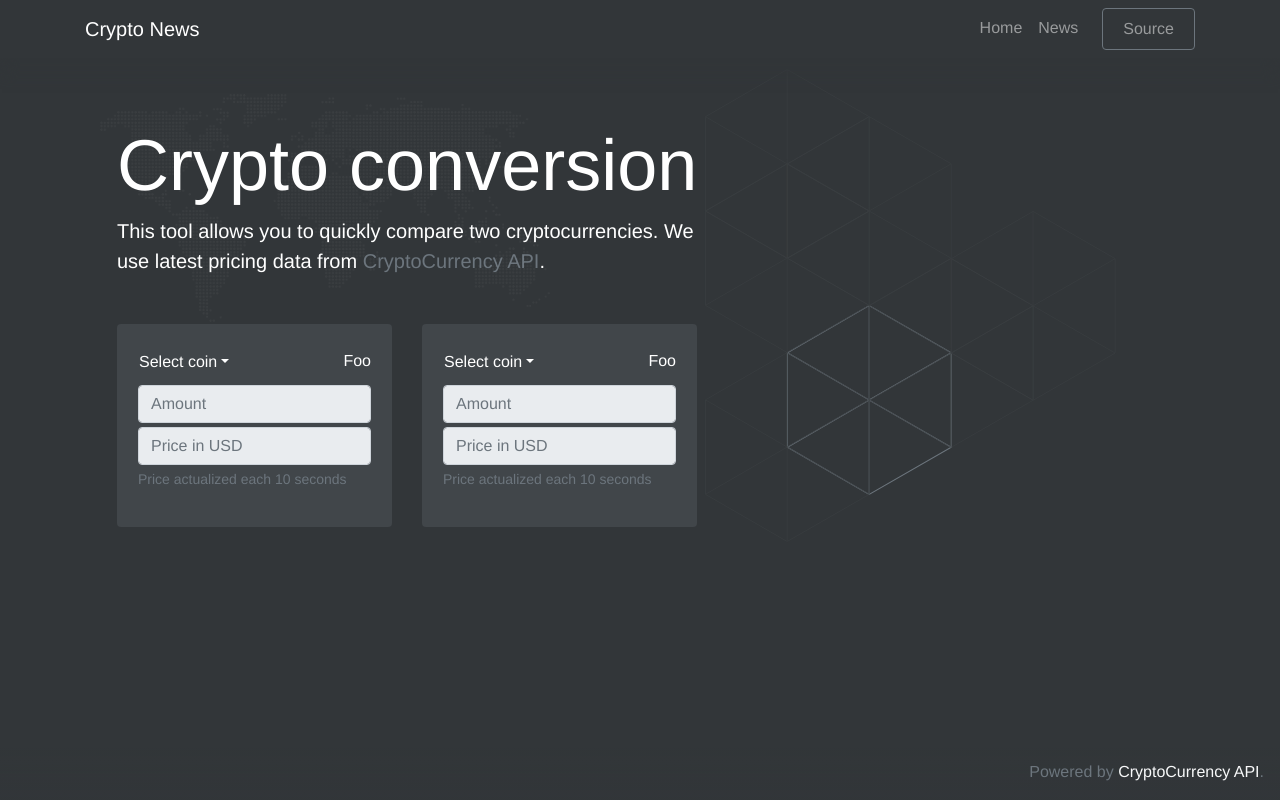
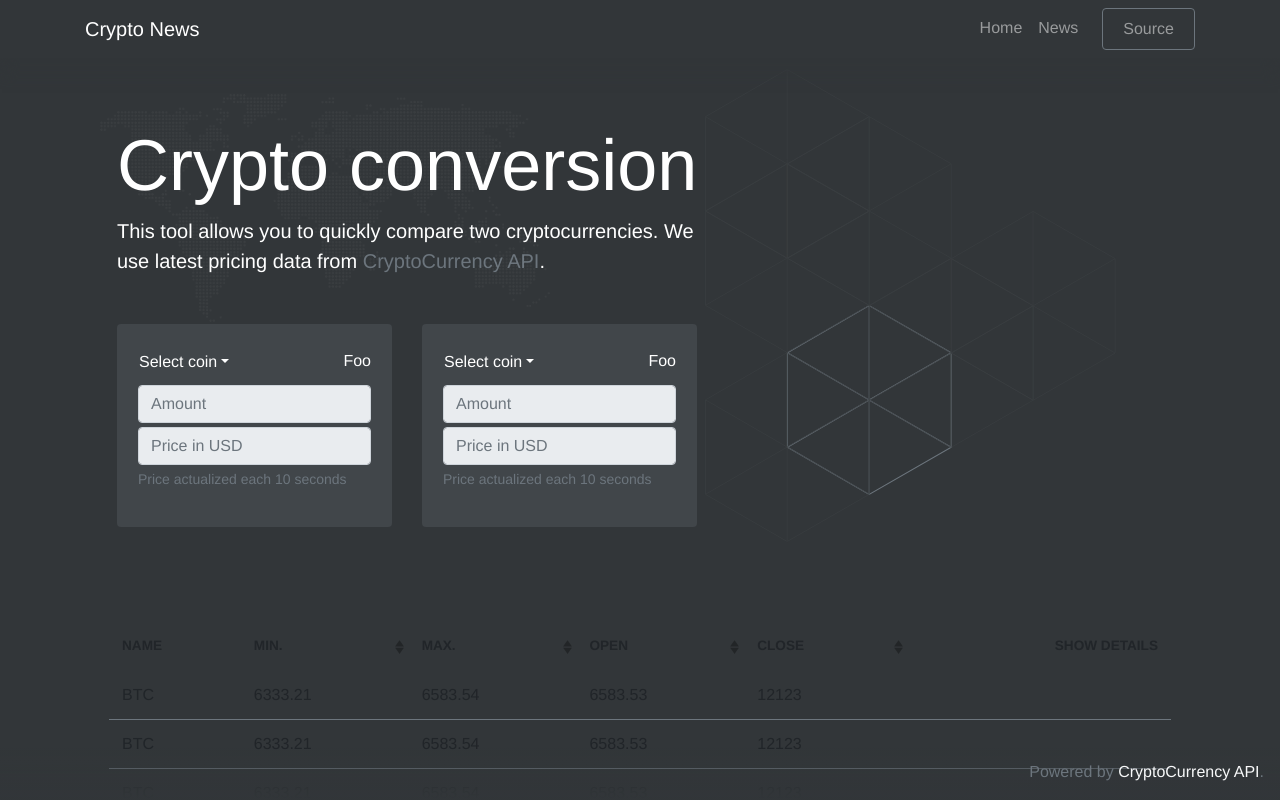
Before and after one commit to Bartozzz/crypto-news, a Vue app: page /#/ in a window 1280 px wide. Built offline with nearby package versions, Linux system fonts and the light colour scheme.

Commit message:
Implement basic trends mockup

```diff
--- /dev/null
+++ b/src/components/Trends/Trends.vue
@@ -0,0 +1,102 @@
+<template>
+  <b-table
+    outlined
+    responsive
+    caption="Data provided in real-time from CryptoCurrency API."
+    class="trend"
+    thead-class="trend-thead"
+    thead-tr-class="trend-thead-tr"
+    tbody-class="trend-tbody"
+    tbody-tr-class="trend-tbody-tr"
+    tfoot-class="trend-tfoot"
+    tfoot-tr-class="trend-tfoot-tr"
+    :items="items"
+    :fields="fields"
+  >
+    <template slot="show_details" slot-scope="row">
+      <b-button size="sm" @click.stop="row.toggleDetails" class="mr-2">
+       {{ row.detailsShowing ? 'Hide' : 'Show'}} details
+      </b-button>
+    </template>
+
+    <template slot="row-details" slot-scope="row">
+      <b-card bg-variant="card">
+        Tutaj wykres…
+      </b-card>
+    </template>
+  </b-table>
+</template>
+
+<script>
+export default {
+  name: "Trends",
+
+  data() {
+    return {
+      fields: [
+        {
+          key: 'fsym',
+          label: 'Name',
+          sortable: false
+        },
+        {
+          key: 'low',
+          label: 'Min.',
+          sortable: true
+        },
+        {
+          key: 'high',
+          label: 'Max.',
+          sortable: true
+        },
+        {
+          key: 'open',
+          label: 'Open',
+          sortable: true,
+        },
+        {
+          key: 'close',
+          label: 'Close',
+          sortable: true,
+        },
+        {
+          key: "show_details"
+        }
+      ],
+      items: [
+        { fsym: "BTC", low: 6333.21, high: 6583.54, close: 12123, open: 6583.53 },
+        { fsym: "BTC", low: 6333.21, high: 6583.54, close: 12123, open: 6583.53 },
+        { fsym: "BTC", low: 6333.21, high: 6583.54, close: 12123, open: 6583.53 }
+      ]
+    }
+  }
+}
+</script>
+
+<style>
+.trend .border,
+.trend-thead-tr th {
+  border-color: transparent !important;
+}
+
+.trend-tbody-tr td {
+  border-color: #6c757d !important;
+}
+
+.trend-thead-tr th:last-child,
+.trend-tbody-tr td:last-child {
+  text-align: right;
+}
+
+.trend-tbody,
+.trend-thead {
+}
+
+.trend-thead-tr {
+  font-size: 0.85em;
+  text-transform: uppercase;
+}
+
+.trend-tbody-tr {
+}
+</style>
--- a/src/components/screens/Home.vue
+++ b/src/components/screens/Home.vue
@@ -14,16 +14,20 @@
 
       <Converter class="mt-5" />
     </b-jumbotron>
+
+    <Trends class="mb-5 px-4" />
   </b-container>
 </template>
 
 <script>
 import Converter from "../Converter/Converter.vue"
+import Trends from "../Trends/Trends.vue"
 
 export default {
   name: 'HomeScreen',
   components: {
-    Converter
+    Converter,
+    Trends
   }
 }
 </script>
```
